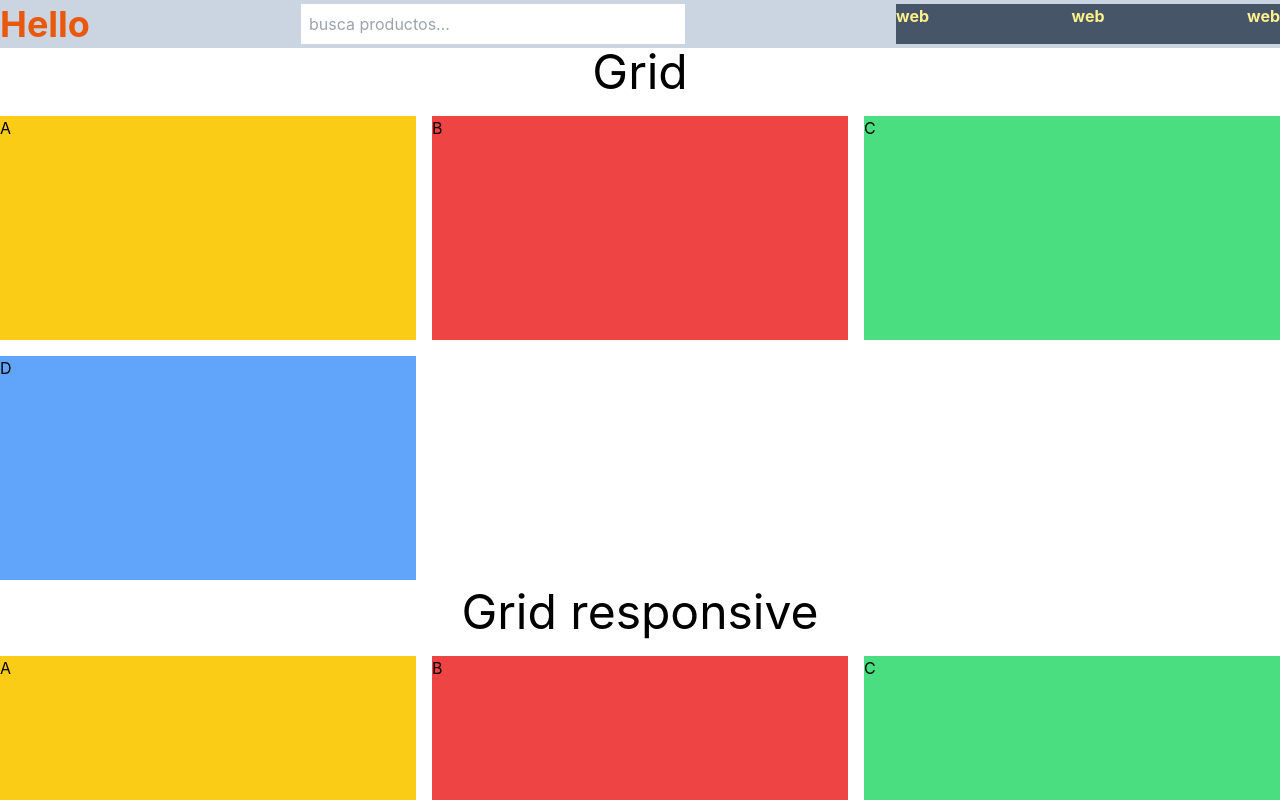
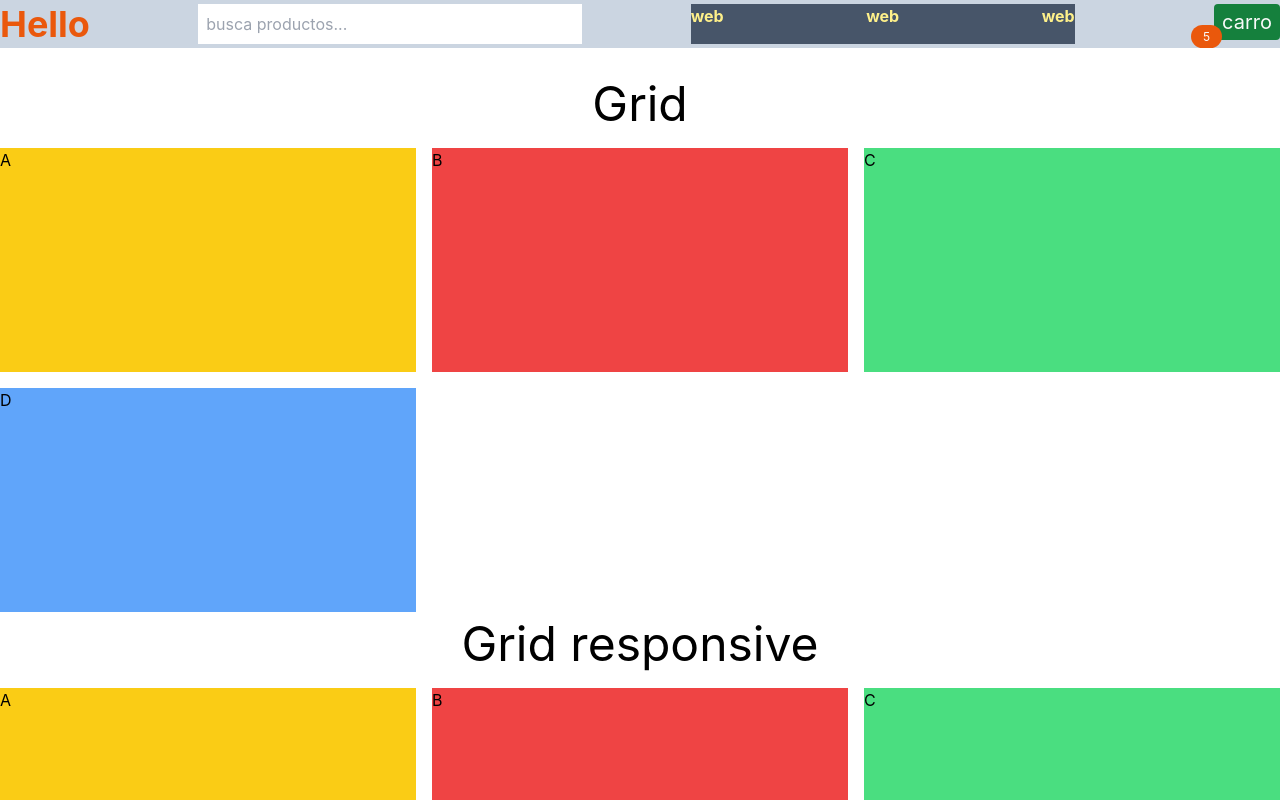
Before and after one commit to marianorigo18/reactNavbarTailwind, a React (Create React App) app: page / in a window 1280 px wide. Shown: the top 800 px of the page. Built offline with nearby package versions, Linux system fonts and the light colour scheme; the HTML template or start-up script is replaced by a standard one.

Commit message:
fix commit

```diff
--- a/src/App.js
+++ b/src/App.js
@@ -4,7 +4,7 @@ function App() {
   return (
     <>
     <Navbar></Navbar>
-    <h1 className="text-center text-5xl mb-5">Grid</h1>
+    <h1 className="text-center text-5xl mb-5 pt-20">Grid</h1>
     <div className="container mx-auto grid grid-cols-3 gap-4 my-2">
       <div className="bg-yellow-400 h-56">A</div>
       <div className="bg-red-500 h-56">B</div>
@@ -70,21 +70,6 @@ function App() {
       <div className="h-56 bg-green-400">C</div>
       <div className="h-56 bg-blue-400">D</div>
     </div>
-    <h1 className="text-center text-5xl mb-5">Grid row start</h1>
-    <div className="container mx-auto grid gap-4 my-2">
-      <div className="h-56 bg-yellow-400 row-span-6">A</div>
-      <div className="h-56 bg-red-500">B</div>
-      <div className="h-56 bg-green-400">C</div>
-      <div className="h-56 bg-blue-400">D</div>
-      <div className="h-56 bg-yellow-400">A</div>
-      <div className="h-56 bg-red-500">B</div>
-      <div className="h-56 bg-green-400">C</div>
-      <div className="h-56 bg-blue-400">D</div>
-      <div className="h-56 bg-yellow-400">A</div>
-      <div className="h-56 bg-red-500">B</div>
-      <div className="h-56 bg-green-400">C</div>
-      <div className="h-56 bg-blue-400">D</div>
-    </div>
     <h1 className="text-center text-5xl mb-5">Grid column with rows</h1>
     <div className="container mx-auto grid grid-cols-1 grid-rows-1 sm:grid-cols-4 sm:grid-rows-2 gap-4 my-2">
       <div className="bg-yellow-400 h-56">A</div>
--- /dev/null
+++ b/src/components/BubbleAlert.jsx
@@ -0,0 +1,9 @@
+import React from 'react'
+
+function BubbleAlert() {
+  return (
+    <span className='bg-orange-600 rounded-full text-neutral-50 py-1 px-3 text-xs'>5</span>
+  )
+}
+
+export default BubbleAlert
--- /dev/null
+++ b/src/components/Carro.jsx
@@ -0,0 +1,17 @@
+import React from 'react'
+import BubbleAlert from './BubbleAlert'
+
+function Carro() {
+  return (
+    <div>
+        <span className='relative left-2 top-3'>
+            <BubbleAlert/>
+        </span>
+        <button className='bg-green-700 py-1 px-2 rounded text-neutral-50 text-xl'>
+            carro
+        </button>
+    </div>
+  )
+}
+
+export default Carro
--- a/src/components/Navbar.jsx
+++ b/src/components/Navbar.jsx
@@ -1,8 +1,9 @@
 import React from 'react'
+import Carro from './Carro'
 
 const Navbar = () => {
   return (
-    <div className="w-full bg-gray-700">
+    <div className="w-full bg-gray-700 fixed t-0">
     <div className="container sm bg-slate-300 mx-auto py-1 flex justify-between">
       <h1 className="text-orange-600 text-4xl font-bold">Hello</h1>
       <input type="text" className="w-96 px-2" placeholder="busca productos..."></input>
@@ -11,6 +12,7 @@ const Navbar = () => {
         <li>web</li>
         <li>web</li>
       </ul>
+      <Carro/>
     </div>
     </div>
   )
```
